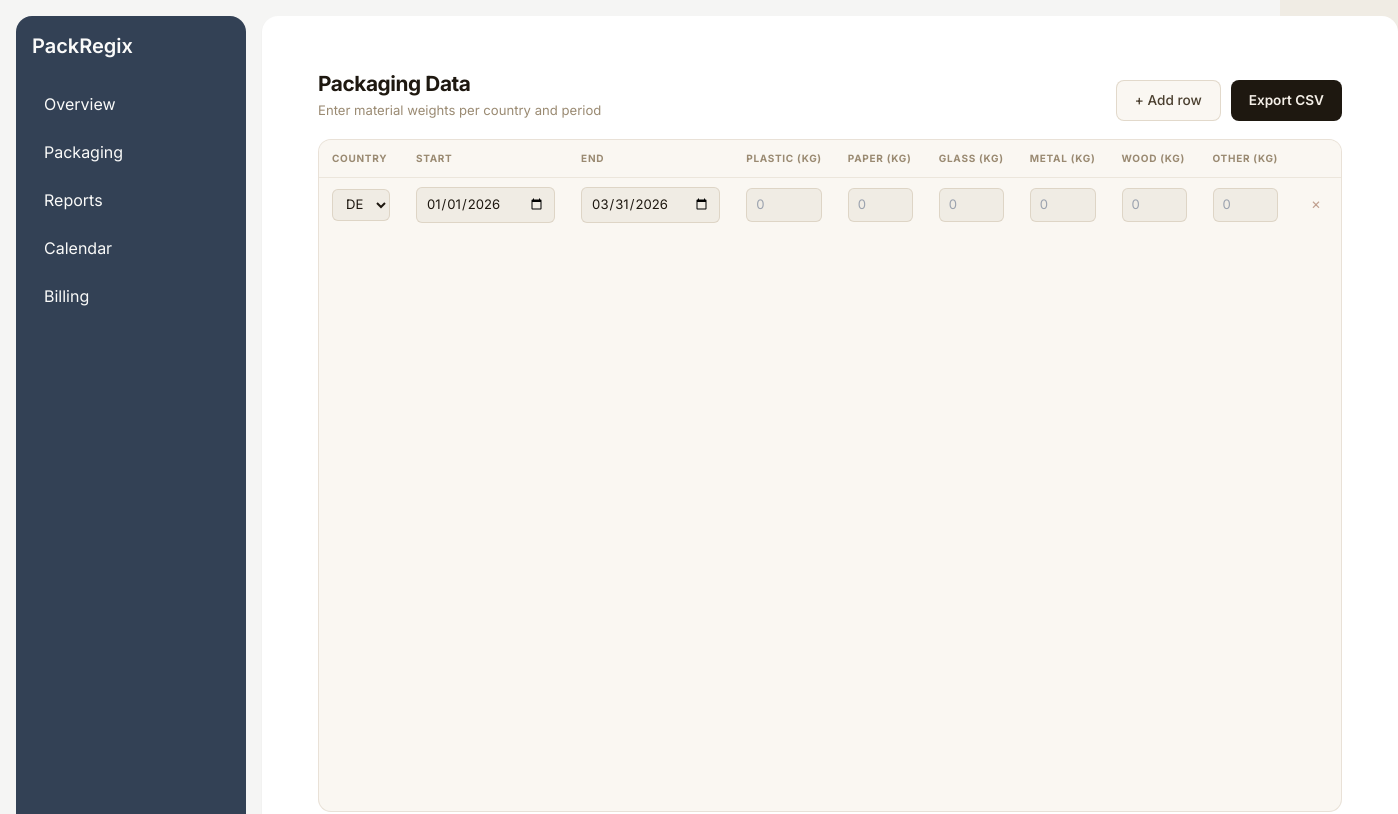
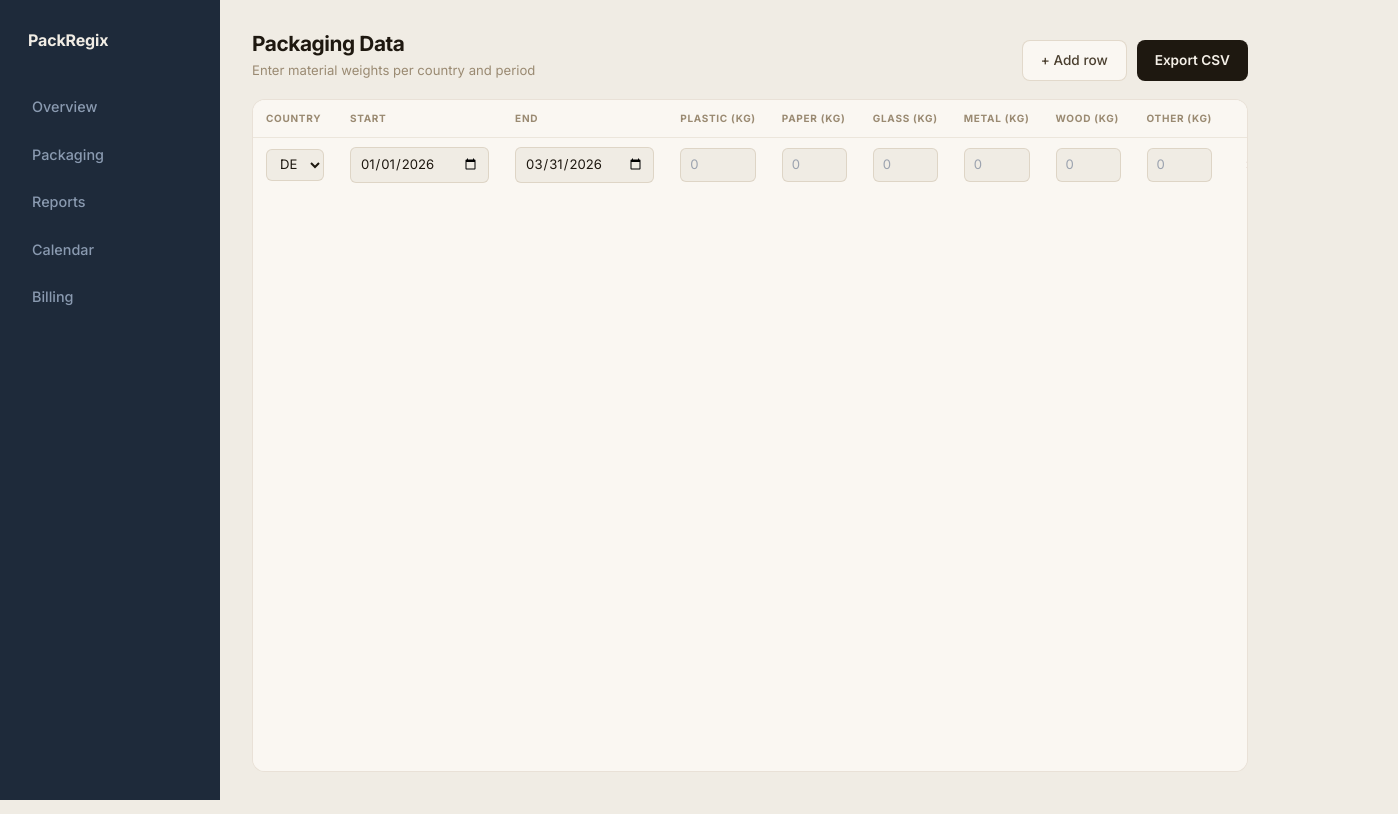
Before and after one commit to BoringEuropeanDev/PackRegix, a Next.js app: page /dashboard/packaging in a window 1280 px wide. Shown: the top 814 px of the page, 1398 px wide, since content can reach past the window. Built offline with nearby package versions, Linux system fonts and the light colour scheme.

Commit message:
Update layout.tsx

```diff
--- a/app/dashboard/layout.tsx
+++ b/app/dashboard/layout.tsx
@@ -1,42 +1,41 @@
-'use client';  // <- MUST BE LINE 1
+import Link from 'next/link'
 
-import Link from 'next/link';
-import { ReactNode } from 'react';  // <- Required import
-
-const nav = [
-  { href: '/dashboard', label: 'Overview' },
-  { href: '/dashboard/packaging', label: 'Packaging' },
-  { href: '/dashboard/reports', label: 'Reports' },
-  { href: '/dashboard/calendar', label: 'Calendar' },
-  { href: '/dashboard/billing', label: 'Billing' }
-];
-
-export default function DashboardLayout({
-  children
-}: {
-  children: ReactNode
-}) {
+export default function DashboardLayout({ children }: { children: React.ReactNode }) {
   return (
-    <div className="min-h-screen bg-stone-100 dark:bg-stone-950">
-      <div className="mx-auto grid max-w-7xl gap-4 p-4 md:grid-cols-[230px_1fr]">
-        <aside className="rounded-2xl bg-slate-700 p-4 text-stone-50">
-          <h2 className="mb-6 text-xl font-semibold">PackRegix</h2>
-          <nav className="space-y-2">
-            {nav.map((item) => (
-              <Link
-                key={item.href}
-                href={{ pathname: item.href as string }}
-                className="block rounded-lg px-3 py-2 hover:bg-stone-50/10"
-              >
-                {item.label}
-              </Link>
-            ))}
-          </nav>
-        </aside>
-        <section className="rounded-2xl bg-white p-6 dark:bg-stone-900 shadow-sm">
-          {children}
-        </section>
+    <>
+      <style>{`
+        *, *::before, *::after { margin: 0; padding: 0; box-sizing: border-box; }
+        html, body { height: 100%; overflow: hidden; }
+        body { font-family: -apple-system, BlinkMacSystemFont, 'Segoe UI', sans-serif; }
+        .layout { display: flex; height: 100vh; overflow: hidden; }
+        .sidebar {
+          width: 220px; min-width: 220px; height: 100vh;
+          background: #1e2a3a; display: flex; flex-direction: column;
+          padding: 28px 20px; gap: 6px; overflow: hidden;
+        }
+        .sidebar-logo {
+          font-size: 1rem; font-weight: 700; color: #f0ece4;
+          letter-spacing: -0.01em; margin-bottom: 28px; padding: 0 8px;
+        }
+        .nav-link {
+          display: block; padding: 10px 12px; border-radius: 9px;
+          color: #8a9ab0; font-size: 0.9rem; font-weight: 500;
+          text-decoration: none; transition: background 0.15s, color 0.15s;
+        }
+        .nav-link:hover { background: rgba(255,255,255,0.06); color: #f0ece4; }
+        .main { flex: 1; height: 100vh; overflow: hidden; background: #f0ece4; }
+      `}</style>
+      <div className="layout">
+        <div className="sidebar">
+          <div className="sidebar-logo">PackRegix</div>
+          <Link href="/dashboard" className="nav-link">Overview</Link>
+          <Link href="/dashboard/packaging" className="nav-link">Packaging</Link>
+          <Link href="/dashboard/reports" className="nav-link">Reports</Link>
+          <Link href="/dashboard/calendar" className="nav-link">Calendar</Link>
+          <Link href="/dashboard/billing" className="nav-link">Billing</Link>
+        </div>
+        <div className="main">{children}</div>
       </div>
-    </div>
-  );
+    </>
+  )
 }
```
